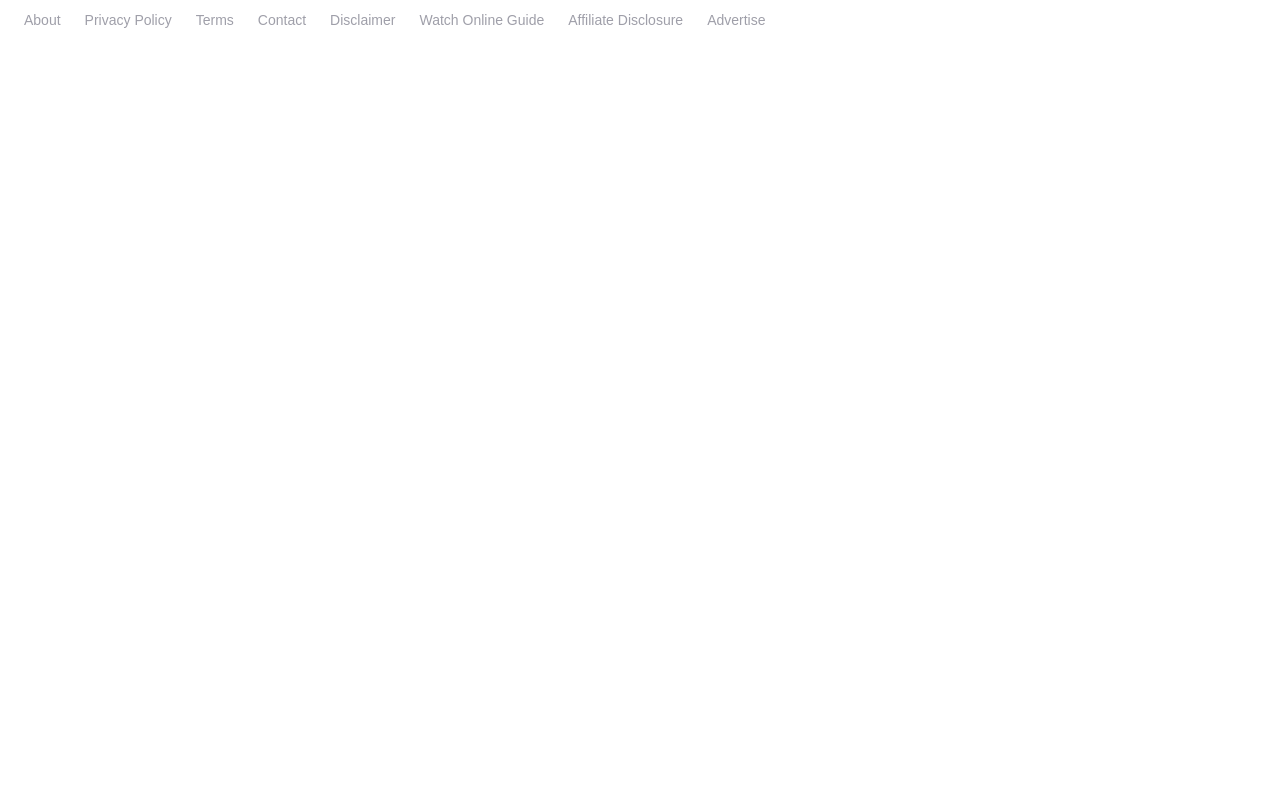
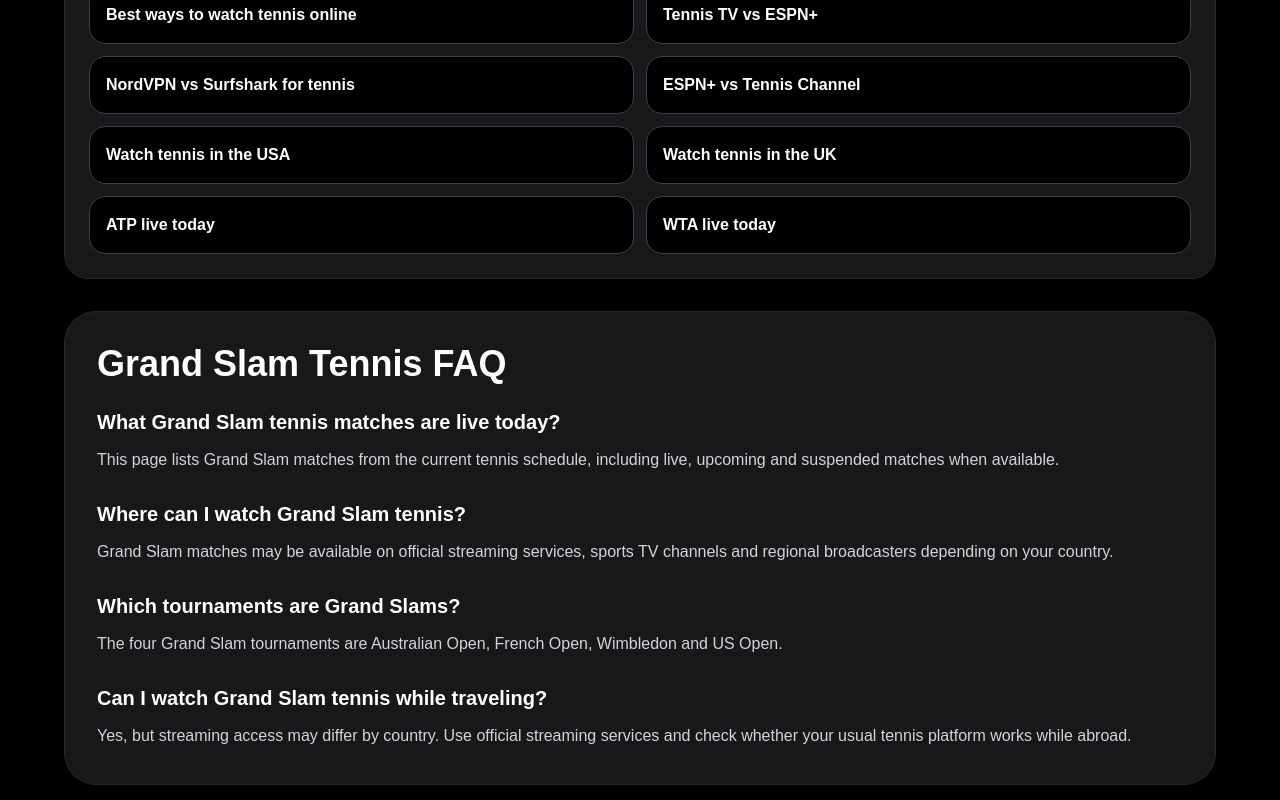
Before and after one commit to 8dqqd57hyh-rgb/watch-tennis-today, a Next.js app: page /grand-slam-live in a window 1280 px wide. Shown: the part 3240-4040 px from the top of the page. Before the commit the page ends 3302 px from the top, so only its background shows below. Built offline with nearby package versions, Linux system fonts and the light colour scheme; no server answers.

Commit message:
Add WTA players hub

```diff
--- a/app/atp-live-today/page.tsx
+++ b/app/atp-live-today/page.tsx
@@ -1,5 +1,6 @@
 import { headers } from "next/headers";
 import VpnPromo from "@/app/components/VpnPromo";
+import RelatedMoneyLinks from "@/app/components/RelatedMoneyLinks";
 
 export const dynamic = "force-dynamic";
 
@@ -414,6 +415,8 @@ export default async function AtpLiveTodayPage() {
         </section>
 
         <VpnPromo />
+
+        <RelatedMoneyLinks />
       </div>
     </main>
   );
--- a/app/grand-slam-live/page.tsx
+++ b/app/grand-slam-live/page.tsx
@@ -1,5 +1,6 @@
 import { headers } from "next/headers";
 import VpnPromo from "@/app/components/VpnPromo";
+import RelatedMoneyLinks from "@/app/components/RelatedMoneyLinks";
 
 export const dynamic = "force-dynamic";
 
@@ -439,6 +440,61 @@ export default async function GrandSlamLivePage() {
             </div>
           </div>
         </section>
+
+        <RelatedMoneyLinks />
+
+        <section className="mb-14 bg-zinc-900 border border-zinc-800 rounded-[2rem] p-8">
+          <h2 className="text-4xl font-black mb-6">Grand Slam Tennis FAQ</h2>
+
+          <div className="space-y-6 text-zinc-300 leading-8">
+            <div>
+              <h3 className="text-xl text-white font-black mb-2">
+                What Grand Slam tennis matches are live today?
+              </h3>
+
+              <p>
+                This page lists Grand Slam matches from the current tennis
+                schedule, including live, upcoming and suspended matches when
+                available.
+              </p>
+            </div>
+
+            <div>
+              <h3 className="text-xl text-white font-black mb-2">
+                Where can I watch Grand Slam tennis?
+              </h3>
+
+              <p>
+                Grand Slam matches may be available on official streaming
+                services, sports TV channels and regional broadcasters depending
+                on your country.
+              </p>
+            </div>
+
+            <div>
+              <h3 className="text-xl text-white font-black mb-2">
+                Which tournaments are Grand Slams?
+              </h3>
+
+              <p>
+                The four Grand Slam tournaments are Australian Open, French Open,
+                Wimbledon and US Open.
+              </p>
+            </div>
+
+            <div>
+              <h3 className="text-xl text-white font-black mb-2">
+                Can I watch Grand Slam tennis while traveling?
+              </h3>
+
+              <p>
+                Yes, but streaming access may differ by country. Use official
+                streaming services and check whether your usual tennis platform
+                works while abroad.
+              </p>
+            </div>
+          </div>
+        </section>
       </div>
     </main>
   );
--- a/app/live-tennis/page.tsx
+++ b/app/live-tennis/page.tsx
@@ -1,5 +1,6 @@
 import { headers } from "next/headers";
 import VpnPromo from "@/app/components/VpnPromo";
+import RelatedMoneyLinks from "@/app/components/RelatedMoneyLinks";
 
 export const dynamic = "force-dynamic";
 
@@ -147,6 +148,8 @@ export default async function LiveTennisPage() {
         </div>
 
         <VpnPromo />
+
+        <RelatedMoneyLinks />
       </div>
     </main>
   );
--- a/app/matches/live-now/page.tsx
+++ b/app/matches/live-now/page.tsx
@@ -3,6 +3,7 @@
 import { useEffect, useState } from "react";
 import AdSlot from "@/app/components/AdSlot";
 import VpnPromo from "@/app/components/VpnPromo";
+import RelatedMoneyLinks from "@/app/components/RelatedMoneyLinks";
 
 type Match = {
   id: string;
@@ -415,6 +416,8 @@ export default function LiveMatchesNowPage() {
           </div>
         </section>
 
+        <RelatedMoneyLinks />
+
         <VpnPromo />
       </div>
     </main>
--- a/app/player/[slug]/page.tsx
+++ b/app/player/[slug]/page.tsx
@@ -1,6 +1,7 @@
 import type { Metadata } from "next";
 import { headers } from "next/headers";
 import VpnPromo from "@/app/components/VpnPromo";
+import RelatedMoneyLinks from "@/app/components/RelatedMoneyLinks";
 
 export const dynamic = "force-dynamic";
 
@@ -356,76 +357,6 @@ export default async function PlayerPage({
         </div>
       </section>
 
-      <section className="mt-12 space-y-6">
-        <h2 className="text-2xl font-semibold">
-          FAQ about {playerName}
-        </h2>
-
-        <div>
-          <h3 className="font-semibold">
-            Where can I watch {playerName} live?
-          </h3>
-
-          <p>
-            You can watch {playerName} live on official tennis broadcasters,
-            streaming platforms and sports TV channels depending on your country.
-          </p>
-        </div>
-
-        <div>
-          <h3 className="font-semibold">
-            When is the next {playerName} match?
-          </h3>
-
-          <p>
-            Upcoming match information for {playerName} is updated regularly on Watch Tennis Today.
-          </p>
-        </div>
-
-        <div>
-          <h3 className="font-semibold">
-            Does Watch Tennis Today stream matches?
-          </h3>
-
-          <p>
-            Watch Tennis Today helps fans find where to watch tennis matches online and on TV.
-          </p>
-        </div>
-      </section>
-
-      <div className="space-y-4 mb-10 mt-10">
-        {playerMatches.map((match) => (
-          <a
-            key={match.id}
-            href={`/watch/${getMatchSlug(match)}`}
-            className="block border rounded-xl p-4 hover:bg-gray-50 transition"
-          >
-            <div className="font-semibold">
-              {match.player1} vs {match.player2}
-            </div>
-
-           <a
-  href={`/tournament/${slugify(match.tournament)}`}
-  className="hover:text-green-400 transition-colors"
->
-  {match.tournament}
-</a>
-
-            <div className="mt-2">
-              {match.status === "LIVE" ? (
-                <span className="bg-red-500 text-white text-xs font-bold px-2 py-1 rounded-full">
-                  LIVE NOW
-                </span>
-              ) : (
-                <span className="bg-zinc-700 text-white text-xs font-bold px-2 py-1 rounded-full">
-                  {match.status}
-                </span>
-              )}
-            </div>
-          </a>
-        ))}
-      </div>
-
       <section className="mb-10 rounded-2xl border border-zinc-800 bg-zinc-900 p-6 text-white">
         <h2 className="text-3xl font-black mb-5">
           📺 Where to Watch {playerName} Live
--- a/app/today/page.tsx
+++ b/app/today/page.tsx
@@ -2,6 +2,7 @@
 
 import { useEffect, useState } from "react";
 import VpnPromo from "@/app/components/VpnPromo";
+import RelatedMoneyLinks from "@/app/components/RelatedMoneyLinks";
 
 type Match = {
   id: string;
@@ -378,7 +379,7 @@ export default function TodayPage() {
         </section>
 
         <VpnPromo />
-      </div>
+        <RelatedMoneyLinks />
 
         <script
           type="application/ld+json"
@@ -415,6 +416,7 @@ export default function TodayPage() {
             }),
           }}
         />
+      </div>
     </main>
   );
 }
--- a/app/vs/[slug]/page.tsx
+++ b/app/vs/[slug]/page.tsx
@@ -4,6 +4,7 @@ import { playerUrl } from "@/data/playerSlugs";
 import { affiliateLinks } from "@/lib/affiliate";
 import StreamingLinksGrid from "@/app/components/StreamingLinksGrid";
 import VpnPromo from "@/app/components/VpnPromo";
+import RelatedMoneyLinks from "@/app/components/RelatedMoneyLinks";
 
 export const dynamic = "force-dynamic";
 
@@ -369,6 +370,8 @@ export default async function VsPage({ params }: Props) {
 
         <StreamingLinksGrid />
 
+        <RelatedMoneyLinks />
+
         <section className="bg-zinc-900 border border-zinc-800 rounded-3xl p-6">
           <h2 className="text-3xl font-black mb-5">FAQ</h2>
 
--- a/app/wta-live-today/page.tsx
+++ b/app/wta-live-today/page.tsx
@@ -1,5 +1,6 @@
 import { headers } from "next/headers";
 import VpnPromo from "@/app/components/VpnPromo";
+import RelatedMoneyLinks from "@/app/components/RelatedMoneyLinks";
 
 export const dynamic = "force-dynamic";
 
@@ -419,6 +420,8 @@ export default async function WtaLiveTodayPage() {
         </section>
 
         <VpnPromo />
+
+        <RelatedMoneyLinks />
       </div>
     </main>
   );
```
Lines whose indentation alone changed are shown as unchanged.
